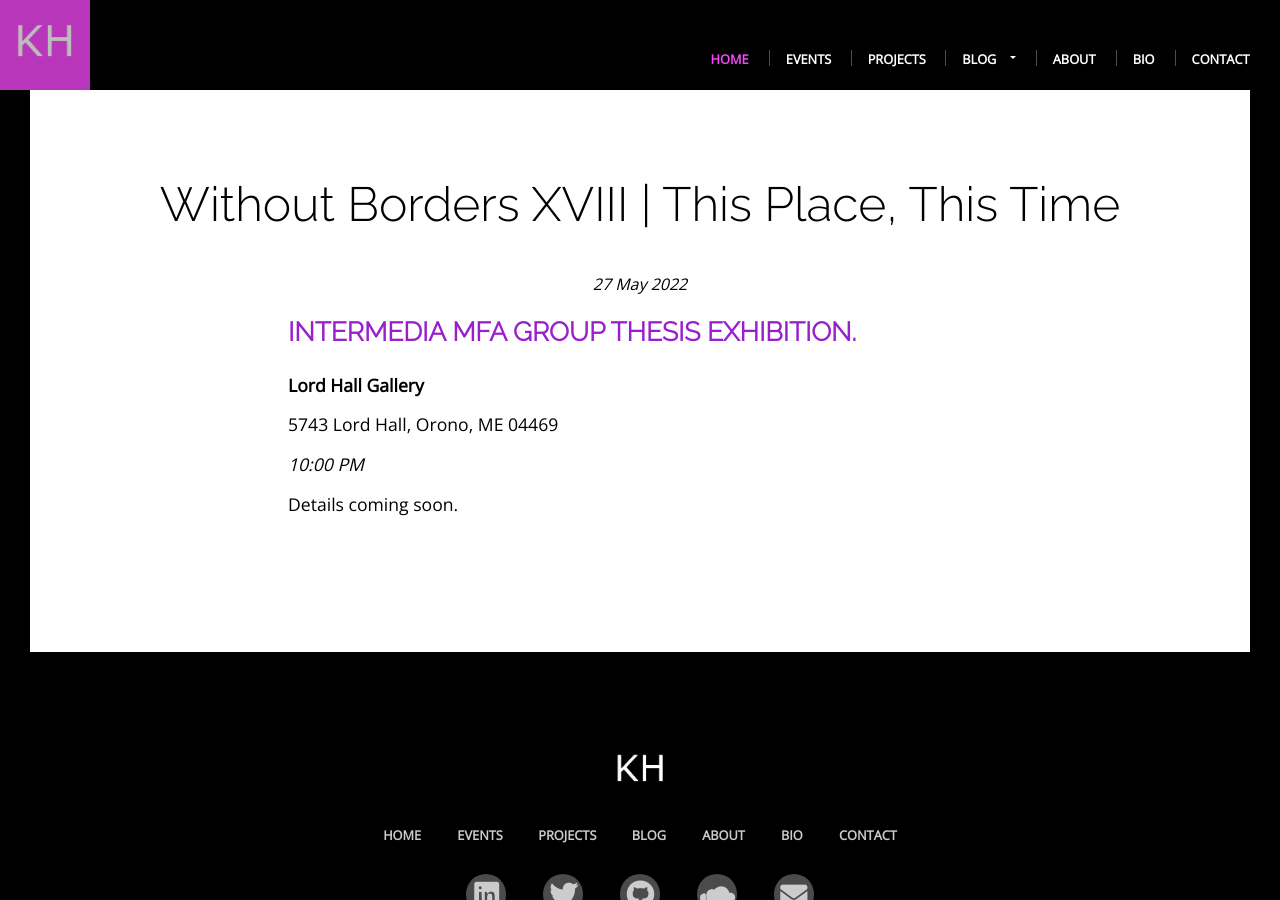
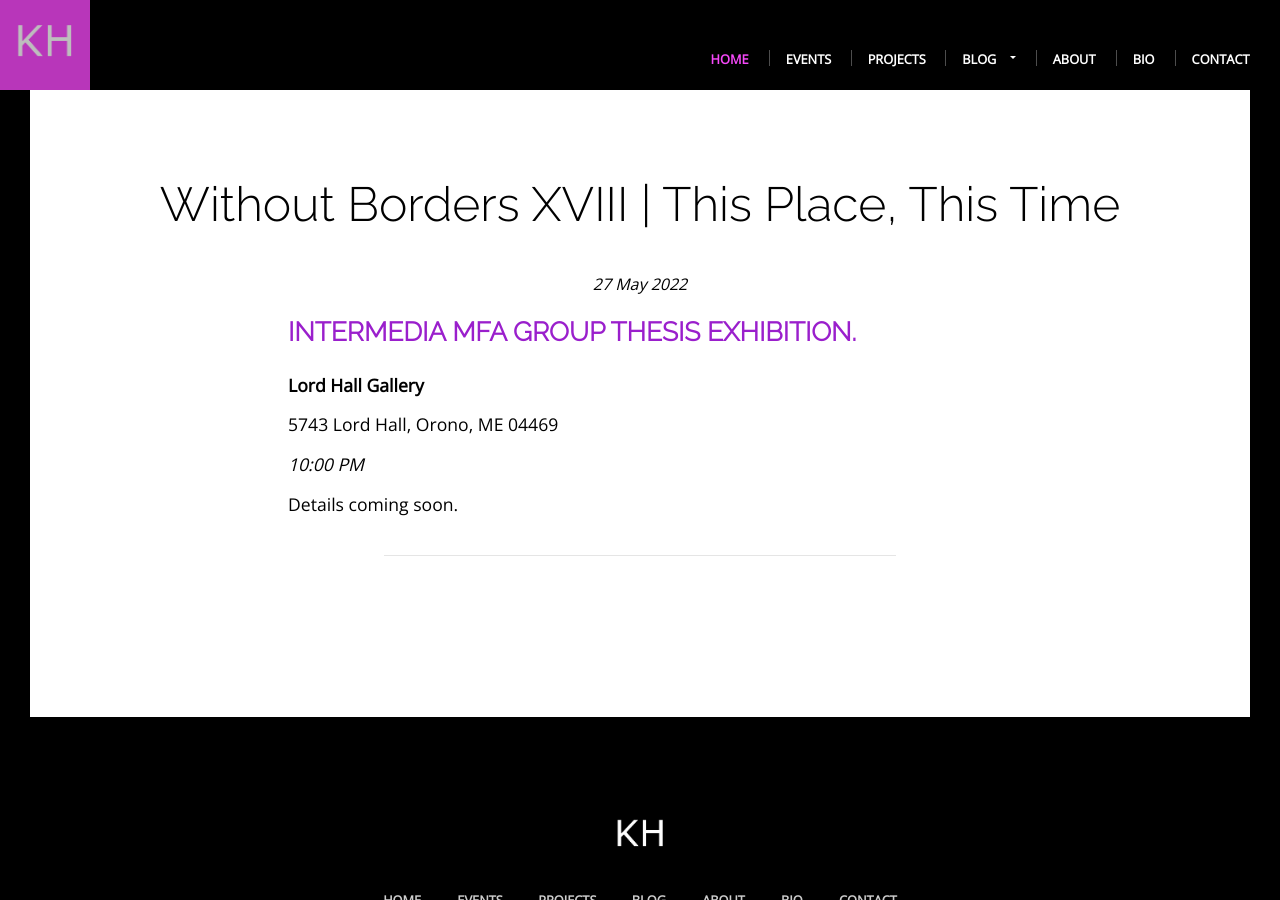
Before and after one commit to khoeger/khoeger.github.io, a Jekyll site: the page built from _events_list/2022-05-27-Without-Borders.markdown, in a window 1280 px wide and 900 px high. Built offline with Jekyll 4.4.1, drawn with Linux system fonts in a browser that asks for light colours.

Commit message:
Add a footer option to the bottom of the student symposium  event post

```diff
--- a/_layouts/event.html
+++ b/_layouts/event.html
@@ -32,6 +32,11 @@
           {% endfor %}
         </div>
     {% endunless %}
+    <footer class="post-footer">
+      {% if page.postFooter %}
+      {{ page.postFooter }}
+      {% endif %}
+    </footer>
 
     {% if site.disqus.shortname %}
       {% include disqus_comments.html %}
```
